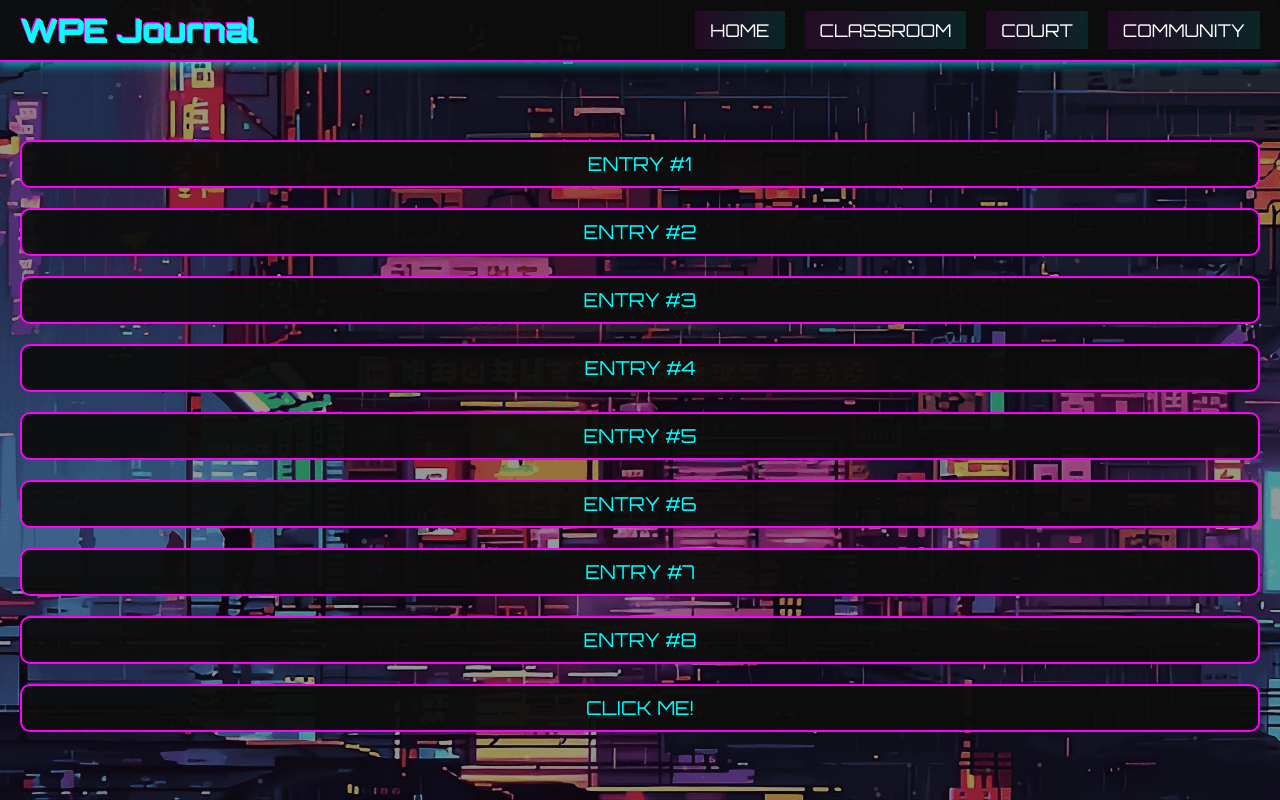
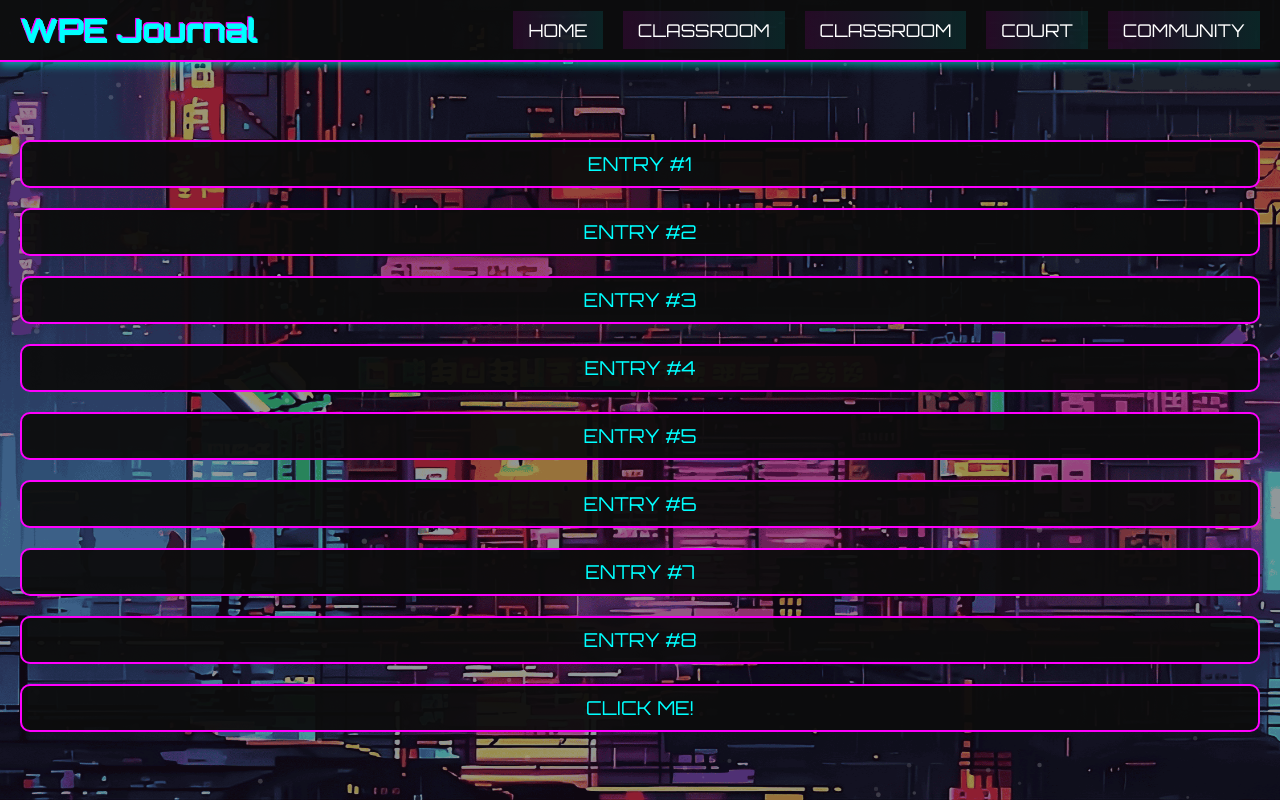
Before and after one commit to MrSmeshy/Divinagracia---GE10-Journal, a plain HTML site: page Culture.html in a window 1280 px wide. Drawn offline with Linux system fonts and the light colour scheme.

Commit message:
Add files via upload

```diff
--- a/Culture.html
+++ b/Culture.html
@@ -388,6 +388,7 @@ main {
     <h1>WPE Journal</h1>
     <nav>
 	  <a href="index.html">Home</a>
+	  <a href="Church(2).html">Classroom</a>
       <a href="Classroom.html">Classroom</a>
       <a href="Court.html">Court</a>
       <a href="Community.html">Community</a>
```
